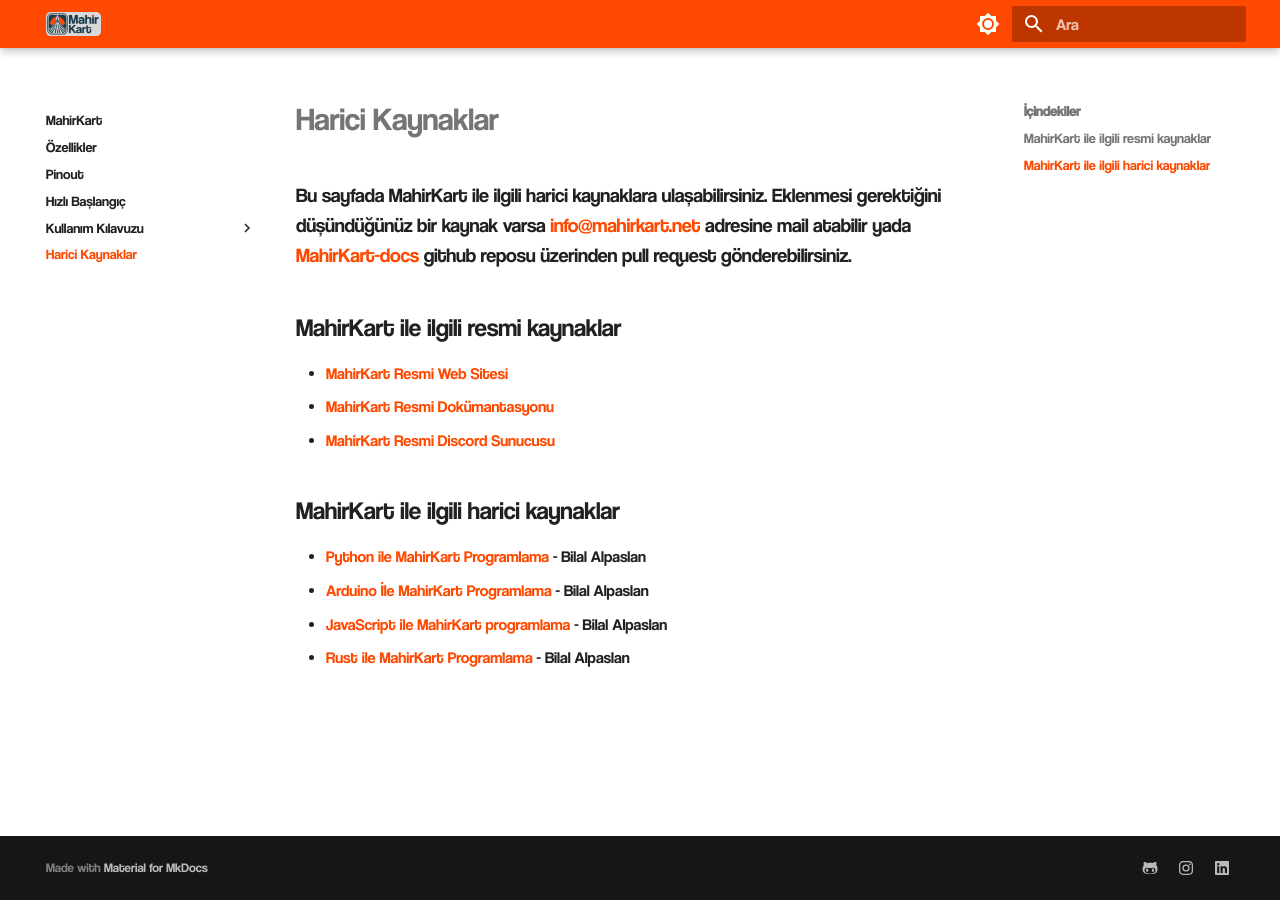
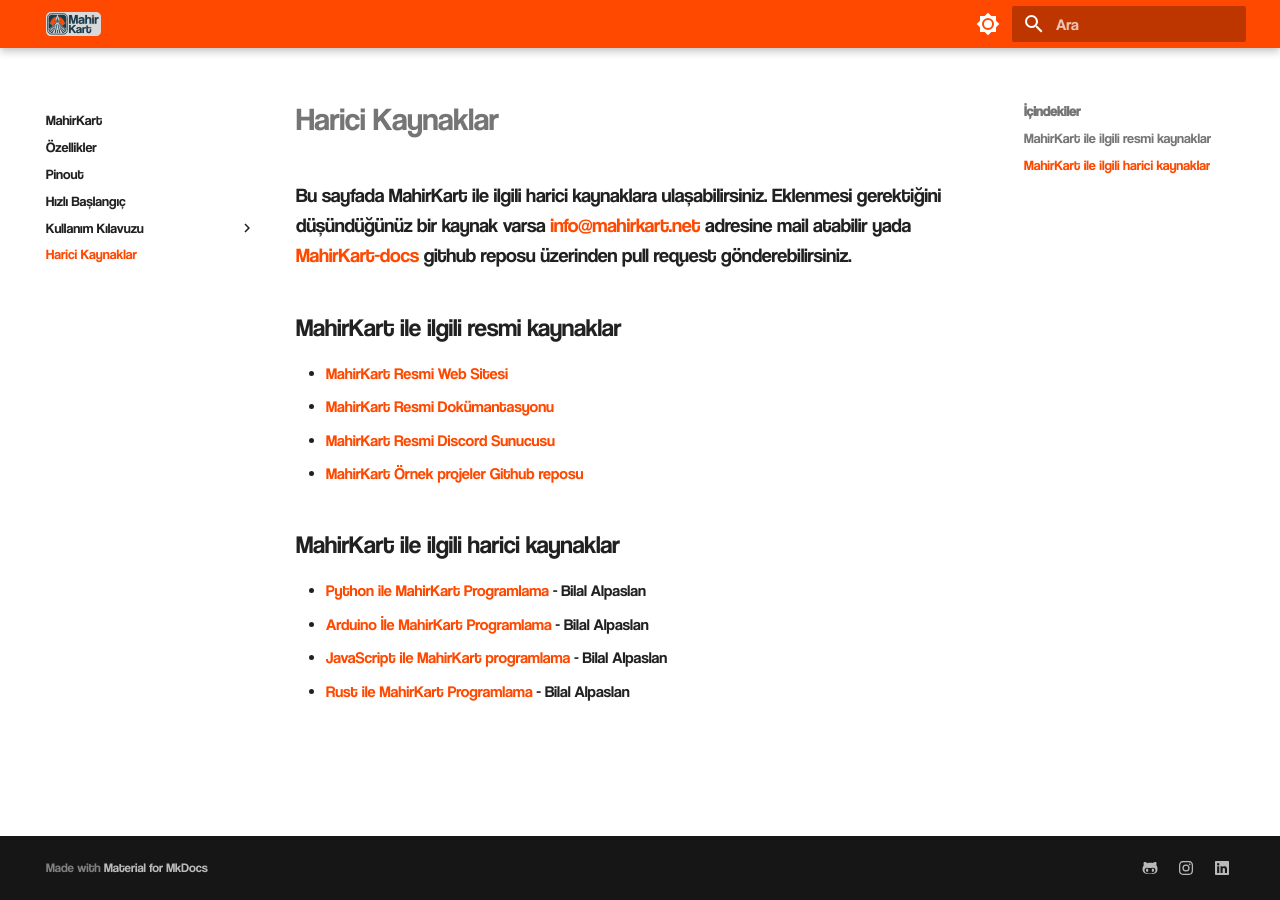
Before and after one commit to BilalAlpaslan/MahirKart-docs, an MkDocs documentation site: the page built from docs/external-resources.md, in a window 1280 px wide. Built offline with MkDocs 1.6.1 and Material for MkDocs 9.7.7, drawn with Linux system fonts in a browser that asks for light colours; some web fonts are replaced.

Commit message:
Update external-resources.md

```diff
--- a/docs/external-resources.md
+++ b/docs/external-resources.md
@@ -9,6 +9,7 @@
 - [MahirKart Resmi Web Sitesi](https://mahirkart.net)
 - [MahirKart Resmi Dokümantasyonu](https://docs.mahirkart.net)
 - [MahirKart Resmi Discord Sunucusu](https://discord.gg/37EnEBdX)
+- [MahirKart Örnek projeler Github reposu](https://github.com/BilalAlpaslan/mahirkart-examples)
 
 ## MahirKart ile ilgili harici kaynaklar
 - [Python ile MahirKart Programlama](https://bilalalpaslan.medium.com/mahirkart-ile-micropython-programlama-b9f237b0e50) - Bilal Alpaslan
```
